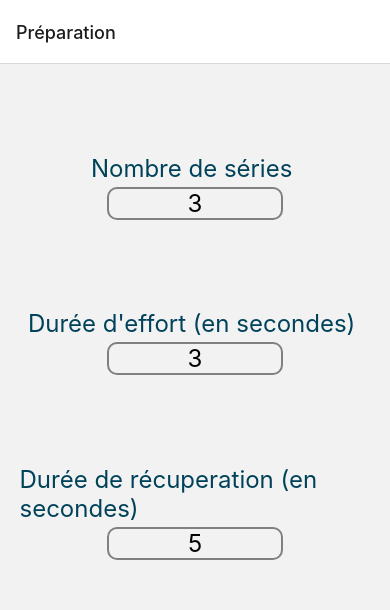
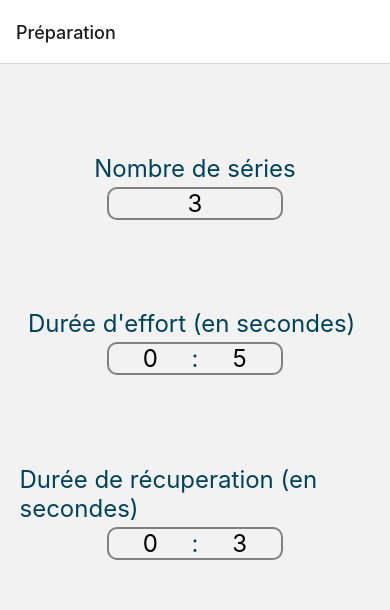
Before and after one commit to SanIbra/clockWorkout, a React Native app: screen / in a window 390 px wide. Shown: the top 610 px of the page. Built offline with nearby package versions, Linux system fonts and the light colour scheme.

Commit message:
Separtion minutes et secondes

```diff
--- a/components/SetUpScreen.tsx
+++ b/components/SetUpScreen.tsx
@@ -2,6 +2,7 @@
 import React, { Component } from 'react';
 import { Button, TextInput, Text, StyleSheet, View, Pressable } from 'react-native';
 import { colorPanel } from '../components/Constants';
+import { TimeUtils } from './utils/TimeUtils';
 interface SetUpState {
     nombreRep: number,
     tpsRepos: number,
@@ -75,21 +76,28 @@ export class SetUpScreen extends Component<{ navigation }, SetUpState> {
         return (
             <View style={[this.styles.container]}>
                 <View style={{ flex: 3, justifyContent: "space-evenly", width: '90%' }}>
-                    {
-                        input('Nombre de séries',
-                            input => this.setState({ nombreRep: toInt(input) }),
-                            this.state.nombreRep)
-                    }
-                    {
-                        input("Durée d'effort (en secondes)",
-                            input => this.setState({ tpsEffort: toInt(input) }),
-                            this.state.tpsRepos)
-                    }
-                    {
-                        input("Durée de récuperation (en secondes)",
-                            input => this.setState({ tpsEffort: toInt(input) }),
-                            this.state.tpsEffort)
-                    }
+                    {/* Serie */}
+                    <View style={{ alignItems: 'center' }} >
+                        <Text style={[this.styles.text, { marginBottom: 4 }]} >Nombre de séries</Text>
+                        <TextInput
+                            style={[this.styles.inputStyle]}
+                            defaultValue={this.state.nombreRep + ""}
+                            onChangeText={input => this.setState({ nombreRep: toInt(input) })}
+                            placeholderTextColor="#60605e"
+                            keyboardType={'numeric'}
+                        />
+                    </View>
+
+                    <InputTime
+                        title="Durée d'effort (en secondes)"
+                        updateFonction={input => this.setState({ tpsEffort: toInt(input) })}
+                        initialValue={this.state.tpsEffort}
+                    />
+                    <InputTime
+                        title="Durée de récuperation (en secondes)"
+                        updateFonction={input => this.setState({ tpsRepos: toInt(input) })}
+                        initialValue={this.state.tpsRepos}
+                    />
                 </View>
                 <View style={{ flex: 1, justifyContent: "center", alignItems: 'center', width: '100%' }}>
                     <Pressable
@@ -104,7 +112,6 @@ export class SetUpScreen extends Component<{ navigation }, SetUpState> {
 
 
     launchTimer() {
-
         this.props.navigation.navigate('Chrono', {
             nombreRep: this.state.nombreRep,
             tpsRepos: this.state.tpsRepos,
@@ -115,4 +122,94 @@ export class SetUpScreen extends Component<{ navigation }, SetUpState> {
 }
 
 
+export function InputTime({ title, updateFonction, initialValue }) {
+
+    const styles = StyleSheet.create({
+        container: {
+            flex: 1,
+            flexDirection: 'column',
+            alignItems: 'center',
+            justifyContent: 'center',
+        },
+        text: {
+            fontSize: 24,
+            color: colorPanel.main
+        },
+        inputStyle: {
+            fontSize: 24,
+            width: '50%',
+            borderWidth: 2,
+            borderRadius: 10,
+            borderColor: 'grey',
+            textAlign: 'center'
+        },
+        selectTime: {
+            width: '50%',
+            flexDirection: 'row',
+            borderWidth: 2,
+            borderRadius: 10,
+            borderColor: 'grey',
+            textAlign: 'center'
+
+        },
+        inputTimeStyle: {
+            fontSize: 24,
+            width: '50%',
+            borderWidth: 0,
+            borderRadius: 10,
+            borderColor: 'grey',
+            textAlign: 'center'
+        },
+        launchButton: {
+            justifyContent: 'center',
+            alignItems: 'center',
+            backgroundColor: colorPanel.main,
+            height: '90%',
+            width: '90%',
+            borderRadius: 10,
+            elevation: 10,
+        }
+
+    })
+
+
+    const initialValueNumber = initialValue ? initialValue : 0;
+    const [secondes, setSecondes] = React.useState(TimeUtils.getSecondesOfTime(initialValueNumber));
+    const [minutes, setMinutes] = React.useState(TimeUtils.getMinutesOfTime(initialValueNumber));
+
+    const convertToNumber = (minutesString) => {
+        const num = parseInt(minutesString);
+        return isNaN(num) ? 0 : num;
+    };
+    const setUpTime = (minutes, secondes) => {
+        const newVal = TimeUtils.convertToTime(minutes, secondes);
+        console.log("new Val =", newVal);
+        updateFonction(newVal);
+    }
+    return (
+        <View style={{ alignItems: 'center' }} >
+            <View>
+                <Text style={[styles.text, { marginBottom: 4 }]} >{title} </Text>
+            </View>
+            <View style={styles.selectTime}>
+            <TextInput
+                style={[styles.inputTimeStyle]}
+                defaultValue={minutes + ""}
+
+                onChangeText={(newValue) => { var newMin = convertToNumber(newValue); setMinutes(newMin); setUpTime(newMin, secondes) }}
+                placeholderTextColor="#60605e"
+                keyboardType={'numeric'}
+            />
+            <Text style={styles.text}>:</Text>
+            <TextInput
+                style={[styles.inputTimeStyle]}
+                defaultValue={secondes + ""}
+                onChangeText={(newValue) => { var newSec = convertToNumber(newValue); setSecondes(newSec); setUpTime(minutes, newSec) }}
+                placeholderTextColor="#60605e"
+                keyboardType={'numeric'}
+            />
+        </View>
+        </View >);
+}
+
 export default SetUpScreen;
--- a/components/Timer.tsx
+++ b/components/Timer.tsx
@@ -30,6 +30,7 @@ export default function Timer({ route }) {
     const programme: TimerSession = route.params;
     const sessions: Session[] = [];
 
+    console.log("programmes", programme)
     const [indexSession, setIndexSession] = React.useState(0);
     for (let i = 0; i < programme.nombreRep; i++) {
         sessions.push({
@@ -51,8 +52,14 @@ export default function Timer({ route }) {
 
     listSession.push((<View><Text style={styles.text}>Bravo vous avez fini</Text></View>));
 
-    return (<View>{listSession[indexSession]}</View>);
-
+    return (<View style={{ flex: 1 }}>
+        <View style={{ flex: 1 }}>
+            <Text>Serie {indexSession} / {listSession.length - 1}</Text>
+        </View>
+        <View style={{ flex: 5 }}>
+            {listSession[indexSession]}
+        </View>
+    </View>);
 }
 
 const styles = StyleSheet.create({
--- /dev/null
+++ b/components/utils/TimeUtils.tsx
@@ -0,0 +1,5 @@
+export class TimeUtils {
+    static getSecondesOfTime(time: number): number { return time % 60; }
+    static getMinutesOfTime(time: number): number { return Math.floor(time / 60); }
+    static convertToTime(minutes: number, secondes: number): number { return minutes * 60 + secondes; }
+}
```
